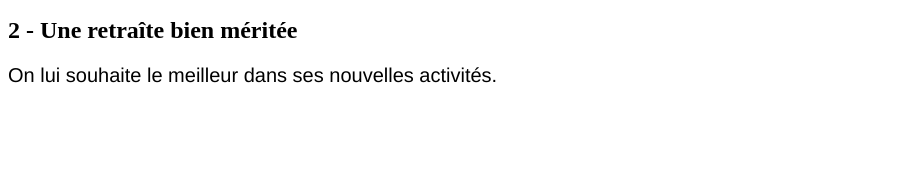
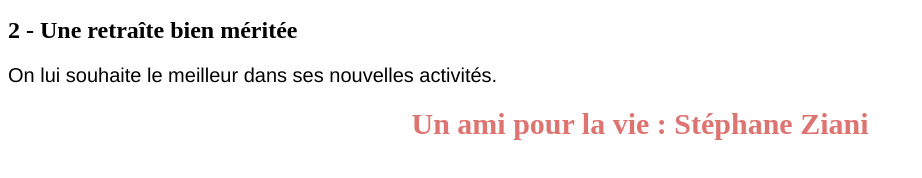
Before and after one commit to robin0744/helloWorld, a plain HTML site: page index.html in a window 1280 px wide. Shown: the part 514-692 px from the top of the page, without its empty margins (0-922 px from the left). Drawn offline with Linux system fonts and the light colour scheme.

Commit message:
Add a new <h1> to add a new part

```diff
--- a/index.html
+++ b/index.html
@@ -18,5 +18,10 @@
 
 <h2> 2 - Une retraîte bien méritée </h2>
 <p> On lui souhaite le meilleur dans ses nouvelles activités. </p>
+
+<h1> Un ami pour la vie : Stéphane Ziani </h1>
+
+
+
 </body>
 </html>
```
